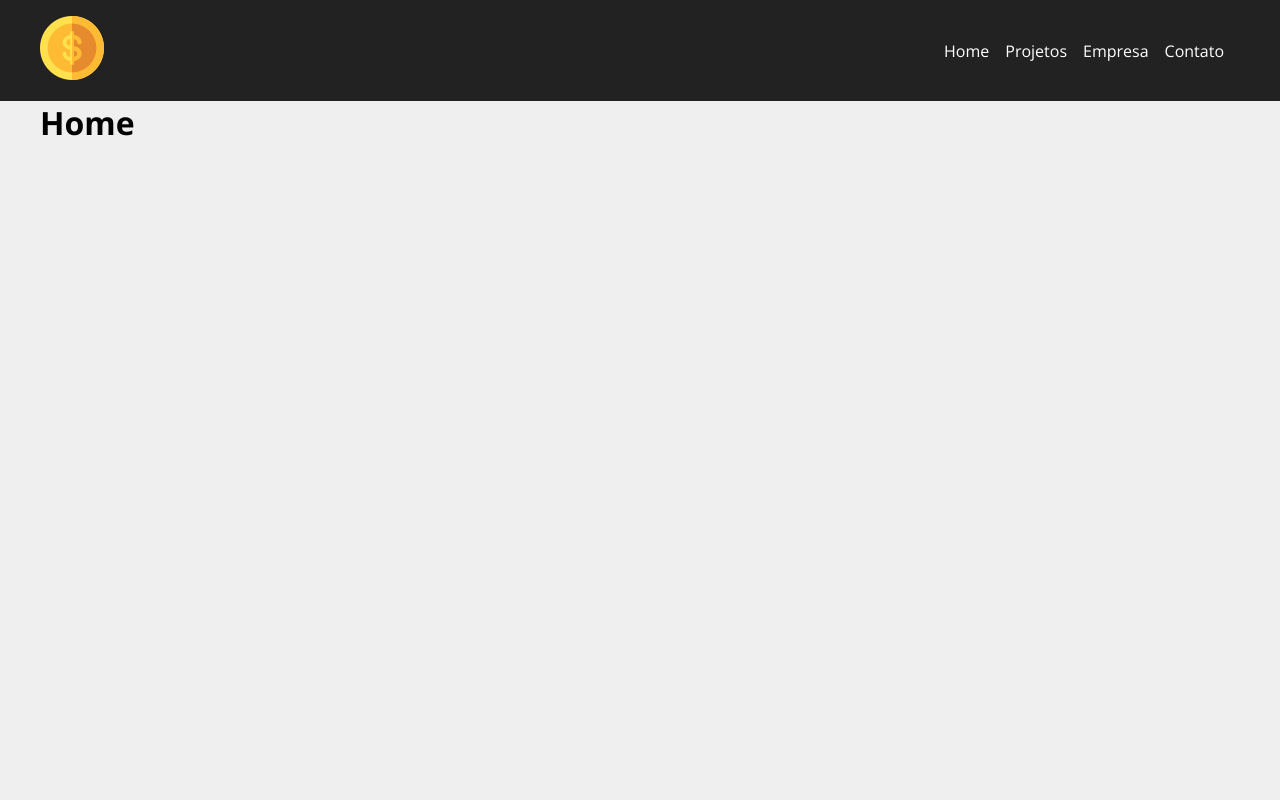
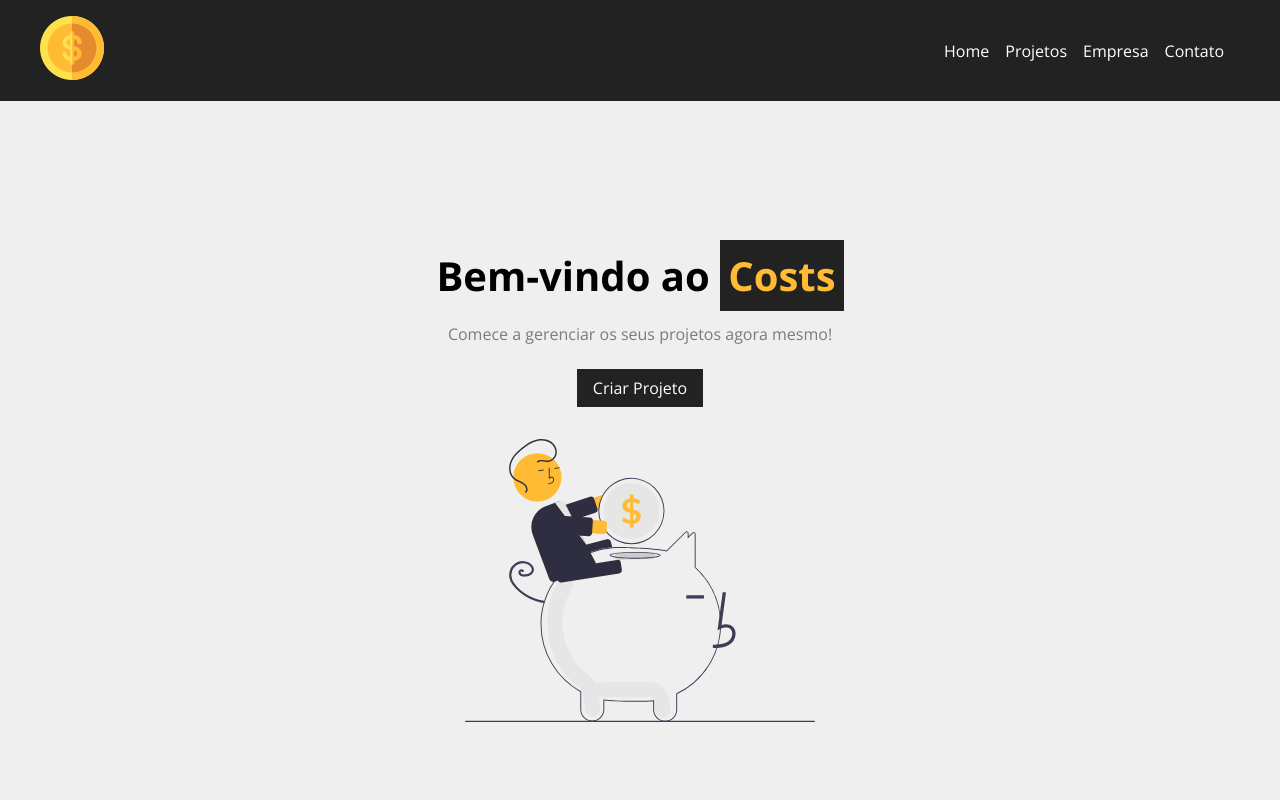
Before and after one commit to JonatasNs1/Projeto-React, a React (Create React App) app: page / in a window 1280 px wide. Shown: the top 800 px of the page. Built offline with nearby package versions, Linux system fonts and the light colour scheme.

Commit message:
Criando a home

```diff
--- a/src/App.js
+++ b/src/App.js
@@ -8,6 +8,7 @@
 import NavBar from './components/layout/NavBar'
 import Footer from './components/layout/Footer';
 import Projects from './components/pages/Projects';
+import NewProjects from './components/pages/NewProjects';
 
 function App() {
   return (
@@ -35,6 +36,11 @@
                     element={<Contact/>}
                   >
                   </Route>
+                  <Route
+                    exact path='/newProjects'
+                    element={<NewProjects/>}
+                  >
+                  </Route>
 
             </Routes>
         </Container>
--- /dev/null
+++ b/src/components/layout/LinkButton.js
@@ -0,0 +1,12 @@
+import {Link} from 'react-router-dom';
+import styles from './LinkButton.module.css'
+
+function Linkbutton({to, text}){
+    return(
+       <Link className={styles.btn} to={to}>
+            {text}
+       </Link>
+    )
+}
+
+export default Linkbutton;
--- /dev/null
+++ b/src/components/layout/LinkButton.module.css
@@ -0,0 +1,12 @@
+.btn{
+    background-color: #222;
+    color: #fff;
+    padding: 0.5em 1em;
+    text-decoration: none;
+    transition: 0.55;
+}
+
+.btn:hover{
+    color: #ffbb33;
+    cursor: pointer;
+}
--- a/src/components/pages/Home.js
+++ b/src/components/pages/Home.js
@@ -1,10 +1,14 @@
+import styles from './Home.module.css';
+import savings from '../../img/savings.svg';
+import Linkbutton from '../layout/LinkButton';
 function Home(){
     return(
-        <div>
-            <h1>
-                Home
-            </h1>
-        </div>
+        <section className={styles.homeContainer}>
+            <h1>Bem-vindo ao <span>Costs</span></h1>
+            <p> Comece a gerenciar os seus projetos agora mesmo!</p>
+            <Linkbutton to="/newProjects" text="Criar Projeto"/>
+            <img  src={savings} alt="Costs"/>
+        </section>
     )
 }
 
--- /dev/null
+++ b/src/components/pages/Home.module.css
@@ -0,0 +1,30 @@
+.homeContainer{
+    width: 100%;
+    /* background-color: red; */
+    display: flex;
+    flex-direction: column;
+    align-items: center;
+    justify-content: center;
+    padding: 4em;
+}
+
+.homeContainer h1{
+    font-size: 2.5em;
+    margin-bottom: .5em;
+}
+
+.homeContainer h1 span{
+    color: #ffbb33;
+    padding: 0.2em;
+    background-color: #222;
+}
+
+.homeContainer p {
+    margin-bottom: 1.5em;
+    color: #7b7b7b;
+}
+
+.homeContainer img{
+    width: 350px;
+    margin: 2em 0;
+}
--- /dev/null
+++ b/src/components/pages/NewProjects.js
@@ -0,0 +1,11 @@
+function NewProjects(){
+    return(
+        <div>
+            <h1>
+            NewProjects
+            </h1>
+        </div>
+    )
+}
+
+export default NewProjects;
```
